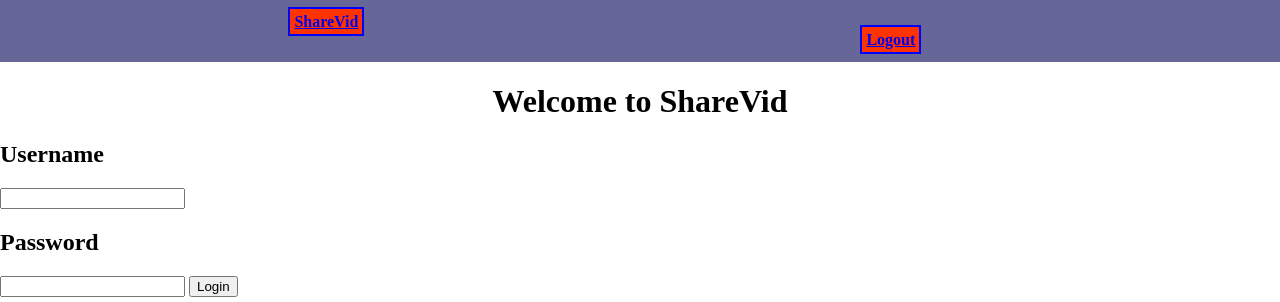
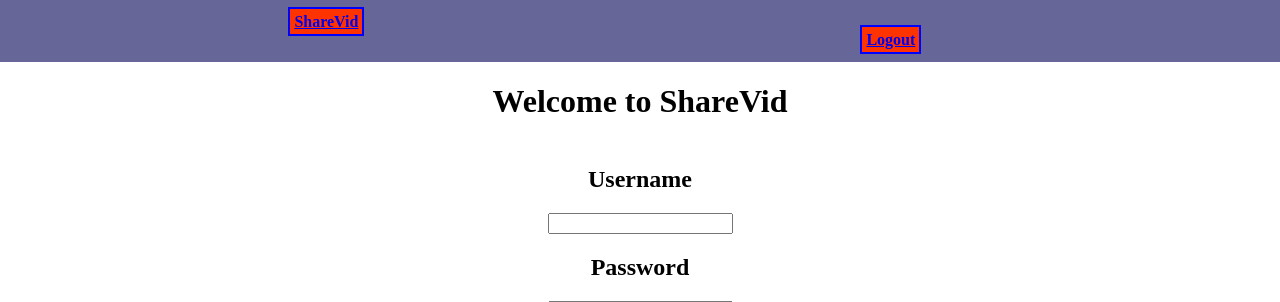
Before and after one commit to herneri/share-vid, a Flask app: page / in a window 1280 px wide. Shown: the top 302 px of the page. Run offline with Flask 3, Linux system fonts and the light colour scheme; parts of the project's set-up code (start-up, migrations or seed data) failed here and were passed over.

Commit message:
feat: Style login form/input

```diff
--- a/static/css/index.css
+++ b/static/css/index.css
@@ -32,8 +32,23 @@ header {
 }
 
 /* Main */
-h1 {
+h1, h2 {
 	text-align: center;
+}
+
+input {
+	display: block;
+	margin-left: auto;
+	margin-right: auto;
+
+	margin-top: 6px;
+}
+
+#login-form {
+	margin-left: 2%;
+	margin-right: 2%;
+
+	padding: 5px;
 }
 
 /* Footer */
--- a/templates/index.html
+++ b/templates/index.html
@@ -14,7 +14,7 @@
 		{% endif %}
 	{% endwith %}
 
-	<form action="#" method="post">
+	<form id="login-form" action="#" method="post">
 		<h2> Username </h2>
 		<input type="text" name="username"/>
 
```
